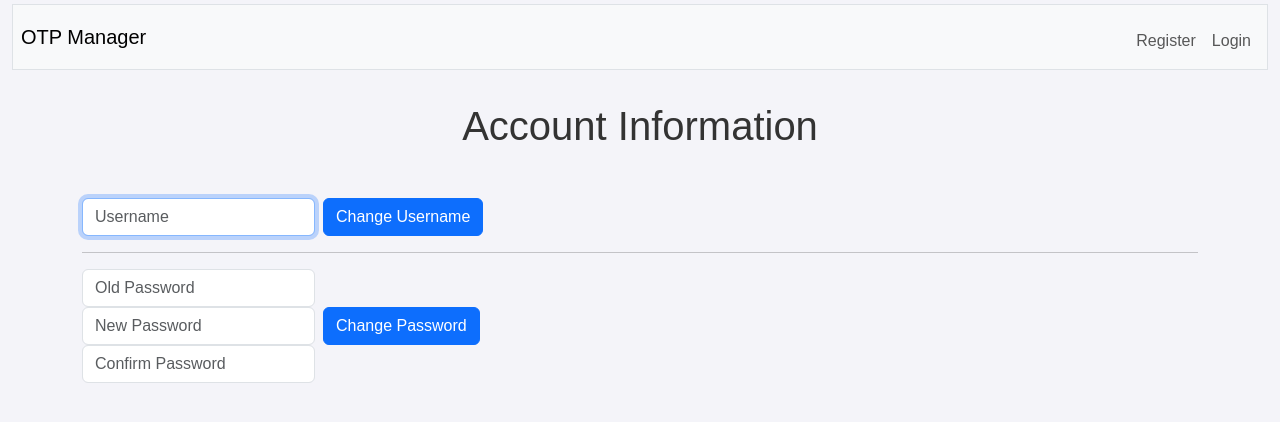
After one commit to hAbuMustafa/OTP-Manager, a Flask app: template templates/account.html in a window 1280 px wide. The commit adds this page. Shown: the top 422 px of the page. Run offline with Flask 3, Linux system fonts and the light colour scheme; the template is opened without the code that fills it, so the values that code supplies are empty; some libraries are stand-ins or nearby versions.

Commit message:
account control

```diff
--- a/app.py
+++ b/app.py
@@ -306,12 +306,12 @@ def next_counter():
         return redirect("/")
 
 
-def save_updated_secrets():
+def save_updated_secrets(password=""):
     user_data = db.execute(
         "SELECT * FROM users WHERE id = :user_id;", user_id=session["user_id"]
     )
-
-    password = decrypt(session["p"], str(user_data[0]["s"]))
+    if password == "":
+        password = decrypt(session["p"], str(user_data[0]["s"]))
 
     new_encrypted_secrets = encrypt_secrets(
         user_data[0]["username"], password, str(session["s"])
@@ -342,3 +342,69 @@ def delete_secret():
     else:
         flash("Secret not found", "error")
         return redirect("/")
+
+
+@app.route("/account", methods=["GET"])
+@login_required
+def account():
+    rows = db.execute(
+        "SELECT * FROM users WHERE id = :user_id;", user_id=session["user_id"]
+    )
+    return render_template("account.html", username=rows[0]["username"])
+
+
+@app.route("/change_username", methods=["POST"])
+@login_required
+def change_username():
+    username = request.form.get("username")
+    if not username:
+        flash("Missing required fields", "error"), 403
+        return redirect("/account")
+
+    if not re.compile("^[A-Za-z][A-Za-z0-9_]{4,}$").match(username):
+        flash(
+            "Username should be: 5+ characters, and contains only characters and digits and underscores",
+            "error",
+        ), 403
+        return redirect("/account")
+
+    db.execute(
+        "UPDATE users SET username = :username WHERE id = :user_id;",
+        username=username,
+        user_id=session["user_id"],
+    )
+
+    flash("Username changed successfully", "success")
+    return redirect("/account")
+
+
+@app.route("/change_password", methods=["POST"])
+@login_required
+def change_password():
+    old_password = request.form.get("old_password")
+    new_password = request.form.get("new_password")
+    confirm_password = request.form.get("confirm_new_password")
+    if not old_password or not new_password or not confirm_password:
+        flash(
+            "Please, fill in the passwords in order to change the old password", "error"
+        ), 403
+        return redirect("/account")
+
+    userdata = db.execute(
+        "SELECT * FROM users WHERE id = :user_id;", user_id=session["user_id"]
+    )
+
+    curr_password = decrypt(session["p"], str(userdata[0]["s"]))
+
+    if curr_password != old_password:
+        flash("Old password is incorrect", "error"), 403
+        return redirect("/account")
+
+    if new_password != confirm_password:
+        flash("Passwords do not match", "error"), 403
+        return redirect("/account")
+
+    save_updated_secrets(new_password)
+
+    flash("Password changed successfully", "success")
+    return redirect("/account")
--- /dev/null
+++ b/templates/account.html
@@ -0,0 +1,39 @@
+{% extends 'layout.html' %}
+
+{% set title = "Account" %}
+
+{% set heading = "Account Information" %}
+
+{% block content %}
+  <form action="{{ url_for('change_username') }}" method="post" class="d-flex align-items-center gap-2">
+    <div>
+      <input type="text" name="username" placeholder="Username" class="form-control" pattern="^[A-Za-z][A-Za-z0-9_]{4,}$" title="Username should be: 5+ characters, and contains only characters and digits and underscores" value="{{ username }}" required autofocus />
+    </div>
+    <input type="submit" class="btn btn-primary" value="Change Username">
+  </form>
+  <hr>
+  <form action="{{ url_for('change_password') }}" method="post" class="d-flex align-items-center gap-2">
+    <div>
+      <input required type="password" class="form-control" name="old_password" placeholder="Old Password">
+      <input required type="password" class="form-control" name="new_password" placeholder="New Password" pattern=".{6,}">
+      <input required type="password" class="form-control" name="confirm_new_password" placeholder="Confirm Password" pattern=".{6,}">
+    </div>
+    <input type="submit" class="btn btn-primary" value="Change Password">
+  </form>
+
+  <script>
+    const pwInputs = document.querySelectorAll('[name*="new_password"]');
+    const form = document.querySelector('form');
+    pwInputs.forEach(input => {
+      input.addEventListener('input', () => {
+        if (pwInputs[0].value === pwInputs[1].value) {
+          pwInputs.forEach(input => input.classList.remove('is-invalid'));
+          pwInputs.forEach(input => input.classList.add('is-valid'));
+        } else {
+          pwInputs.forEach(input => input.classList.add('is-invalid'));
+          pwInputs.forEach(input => input.classList.remove('is-valid'));
+        }
+      });
+    });
+</script>
+{% endblock %}
--- a/templates/layout.html
+++ b/templates/layout.html
@@ -19,6 +19,9 @@
             </li>
           </ul>
           <ul class="navbar-nav ms-auto mt-2">
+            <li class="nav-item">
+              <a href="{{ url_for('account') }}" class="nav-link">Account</a>
+            </li>
             <li class="nav-item">
               <a href="{{ url_for('logout') }}" class="nav-link">Logout</a>
             </li>
```
Also changed, not shown: roadmap.md (+2 -6 lines), data.db.
